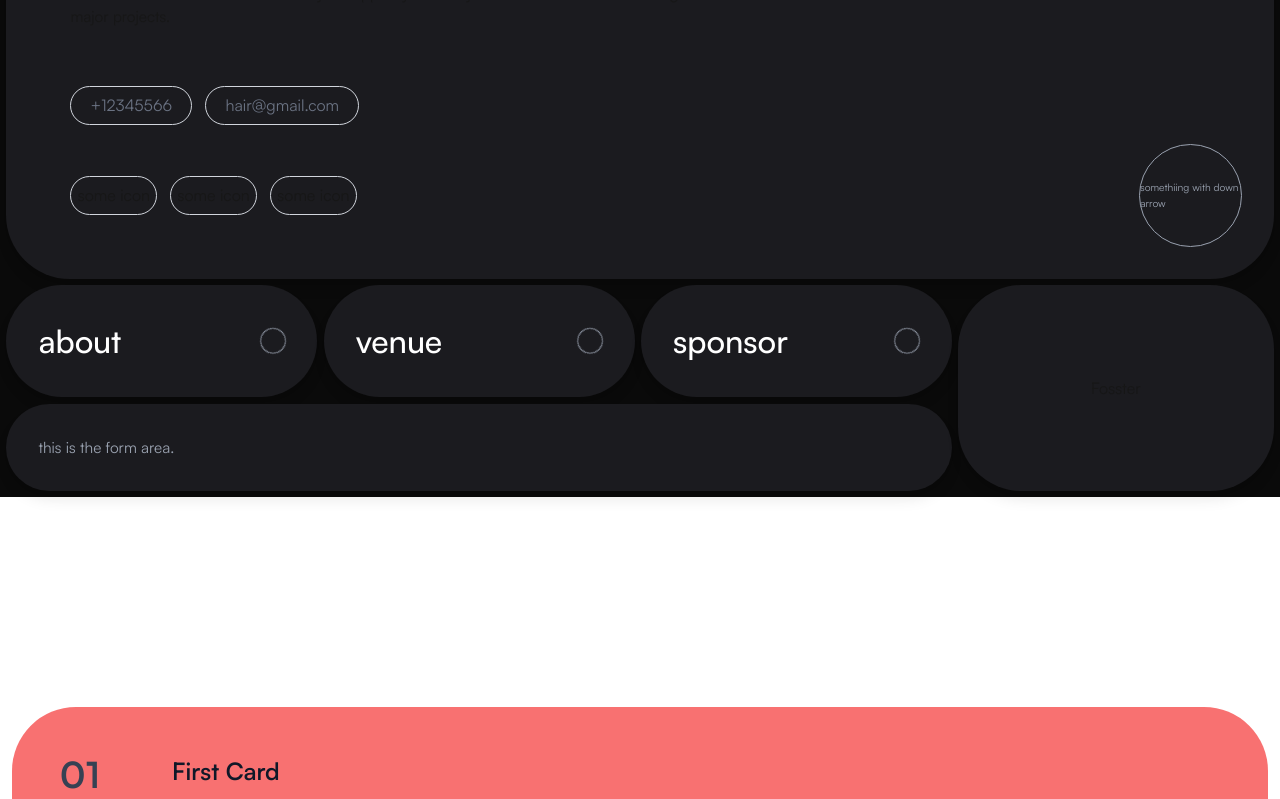
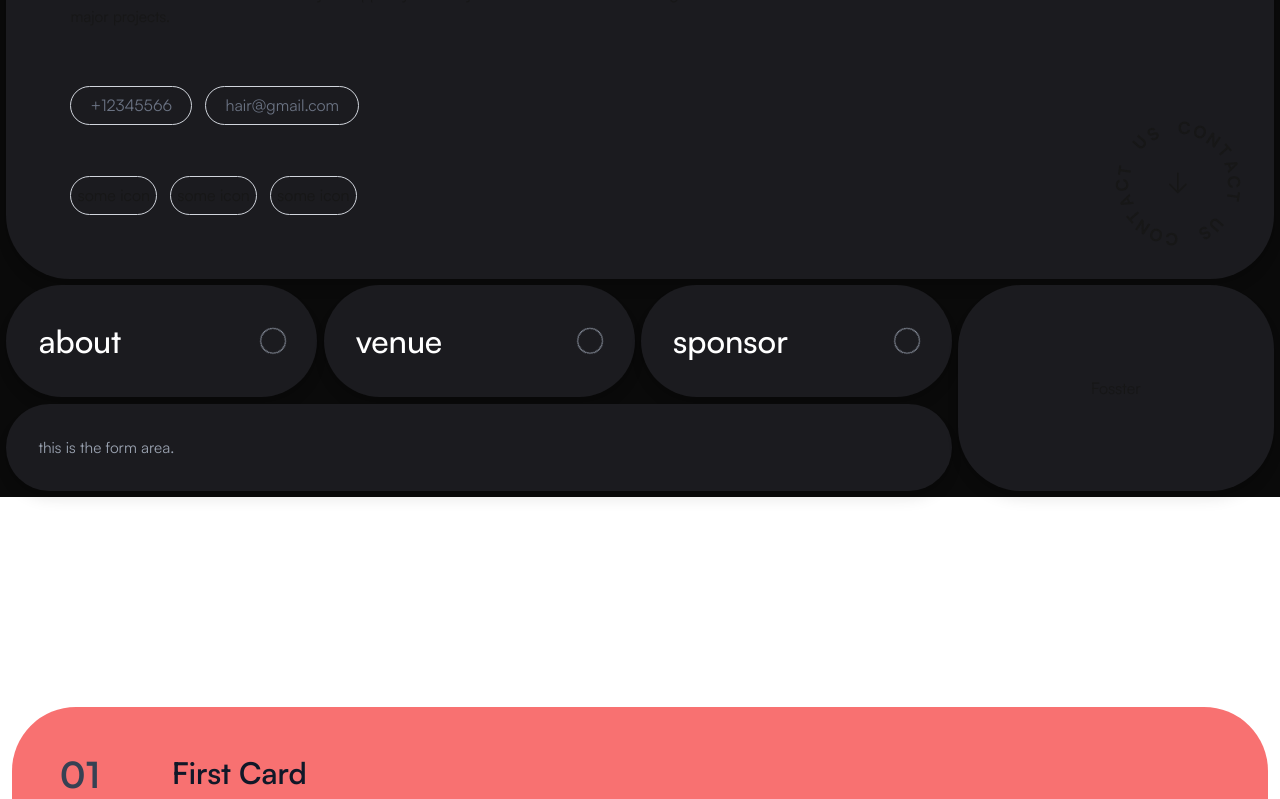
Before and after one commit to amfoss/fosster-2025, a Next.js app: page / in a window 1280 px wide. Shown: the part 3760-4559 px from the top of the page. Built offline with nearby package versions, Linux system fonts and the light colour scheme.

Commit message:
refactor: update some ui changes

```diff
--- a/app/page.js
+++ b/app/page.js
@@ -1,6 +1,7 @@
 import Hero from '@/components/hero/hero';
 import WhyFosster from '@/components/why_attend_foster/why_attend_foster';
 import StackedCards from '@/components/divs_top_on_bottem/stack_divs';
+import CircularText from '@/components/ui/circular_text';
 
 export default function Home() {
    return (
@@ -70,10 +71,8 @@ export default function Home() {
                   </div>
 
                   <div className="flex flex-1 items-end justify-end">
-                     <div className="flex h-[8vw] w-[8vw] items-center justify-center rounded-full border border-gray-400">
-                        <span className="text-[0.8vw] text-gray-400">
-                           somethiing with down arrow
-                        </span>
+                     <div>
+                        <CircularText text={'CONTACT US CONTACT US '} radius={4.3} />
                      </div>
                   </div>
                </div>
--- a/components/divs_top_on_bottem/stack_divs.jsx
+++ b/components/divs_top_on_bottem/stack_divs.jsx
@@ -17,7 +17,7 @@ const Card = ({ number, title, description, color, i }) => {
 
 
         <div className="flex-1 flex flex-col">
-          <h2 className="text-2xl font-semibold text-gray-900">{title}</h2>
+          <h2 className="text-3xl font-semibold text-gray-900">{title}</h2>
           <p className="mt-2 text-base text-gray-800">{description}</p>
         </div>
       </div>
```
